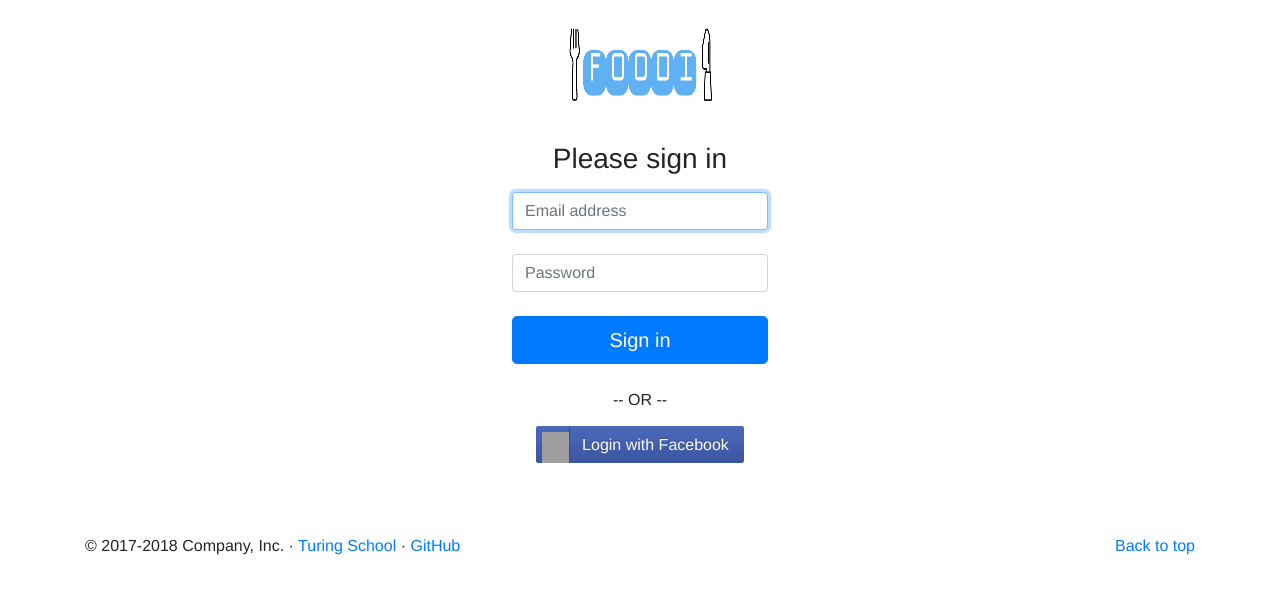
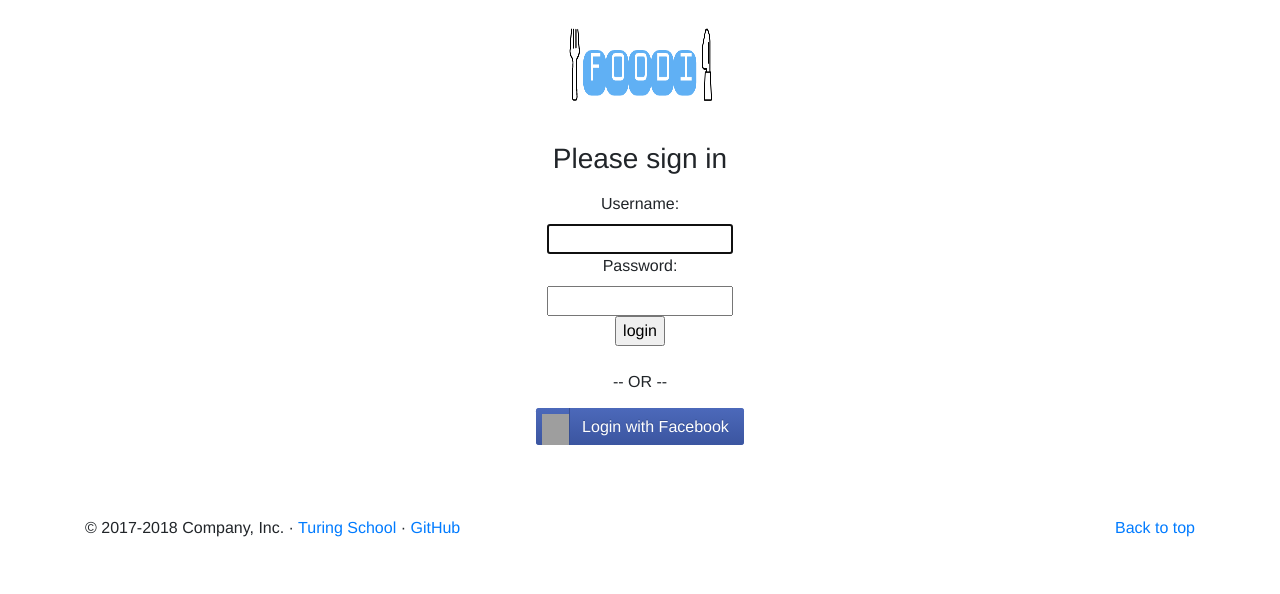
Before and after one commit to lilwillifo/foodi, a Django app: page /login/ in a window 1280 px wide. Shown: the part 126-720 px from the top of the page. Run offline with Django 3.2, Linux system fonts and the light colour scheme; some libraries are stand-ins or nearby versions; grey boxes are pictures that could not be loaded.

Commit message:
redesign login page to allow non-facebook login

```diff
--- a/foodi/templates/base.html
+++ b/foodi/templates/base.html
@@ -1,6 +1,7 @@
 <!DOCTYPE html>
 {% load static %}
 {% load staticfiles %}
+
 <html lang="en"><head>
     <meta charset="utf-8">
     <meta name="viewport" content="width=device-width, initial-scale=1, shrink-to-fit=no">
--- a/foodi/templates/registration/login.html
+++ b/foodi/templates/registration/login.html
@@ -4,16 +4,26 @@
   <div class="text-center">
     <br>
     <br>
-    <form class="form-signin">
+    {% if form.errors %}
+      <p>Your username and password didn't match. Please try again.</p>
+    {% endif %}
+      <form class="form-signin"  method="post" action="{% url 'login' %}">
+        {% csrf_token %}
         <img class="mb-4" src="/static/foodi_logo.png" alt="Foodi Logo" width="200" height="100">
         <h1 class="h3 mb-3 font-weight-normal">Please sign in</h1>
-      <label for="inputEmail" class="sr-only">Email address</label>
-      <input type="email" id="inputEmail" class="form-control" placeholder="Email address" required="" autofocus="">
-      <br>
-      <label for="inputPassword" class="sr-only">Password</label>
-      <input type="password" id="inputPassword" class="form-control" placeholder="Password" required="">
-      <br>
-      <button class="btn btn-lg btn-primary btn-block" type="submit">Sign in</button>
+        <div>
+          <td>{{ form.username.label_tag }}</td>
+          <td>{{ form.username }}</td>
+        </div>
+        <div>
+          <td>{{ form.password.label_tag }}</td>
+          <td>{{ form.password }}</td>
+        </div>
+
+        <div>
+          <input type="submit" value="login" />
+          <input type="hidden" name="next" value="{{ next }}" />
+        </div>
         <br>
         <p> -- OR -- </p>
         <a class="loginBtn loginBtn--facebook" href="{% url 'social:begin' 'facebook' %}">Login with Facebook</a>
--- a/foodi/views.py
+++ b/foodi/views.py
@@ -7,6 +7,8 @@ from django.template import loader
 from foodi.food import FoodService
 
 def home(request):
+    # import code; code.interact(local=dict(globals(), **locals()))
+
     return render(request, 'home.html')
 
 def dashboard(request):
```
Also changed, not shown: healthapp/settings.py (+14 -0 lines). Lines whose indentation alone changed are shown as unchanged.
